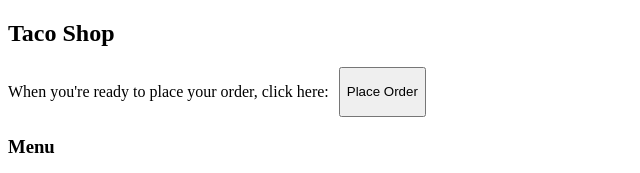
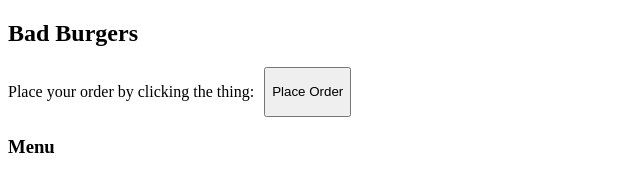
Before and after one commit to OseiP11/OseiP11.github.io, a plain HTML site: page fsd-projects/bad-burgers-shop/index.html in a window 1280 px wide. Shown: the top 173 px of the page, without its empty margins (0-640 px from the left). Drawn offline with nearby package versions, Linux system fonts and the light colour scheme.

Commit message:
make shop

```diff
--- a/fsd-projects/bad-burgers-shop/index.html
+++ b/fsd-projects/bad-burgers-shop/index.html
@@ -1,7 +1,7 @@
 <!DOCTYPE html>
 <html>
     <head>
-        <title>Taco Shop</title>
+        <title>burger</title>
         <script src="https://ajax.googleapis.com/ajax/libs/jquery/3.5.1/jquery.min.js"></script>
         <style>
             #menu, #take-order {
@@ -31,9 +31,9 @@
     <body>
         <div id="all-contents">
             <nav>
-                <h1>Taco Shop</h1>
+                <h1>Bad Burgers</h1>
                 <div id="take-order">
-                    <p>When you're ready to place your order, click here: </p>
+                    <p>Place your order by clicking the thing: </p>
                     <button>Place Order</button>
                 </div>
             </nav>
```
Also changed, not shown: portfolio.html (+1 -1 lines).
